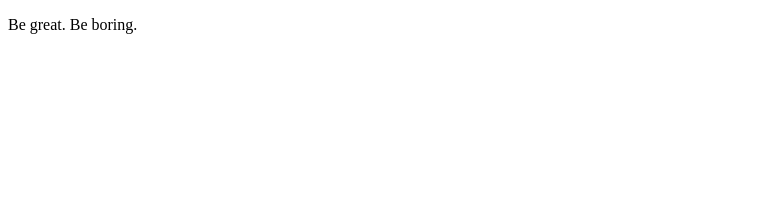
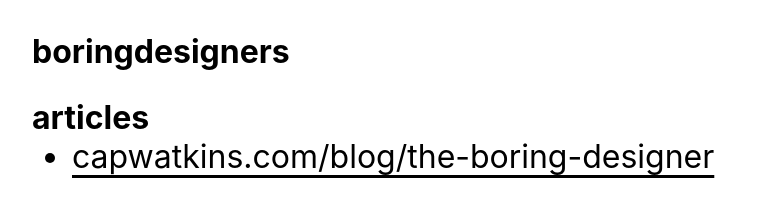
Before and after one commit to boringdesigners/boring-website, a plain HTML site: page index.html in a window 1280 px wide. Shown: the whole page, without its empty margins (0-769 px from the left). Drawn offline with Linux system fonts and the light colour scheme.

Commit message:
boring styles

```diff
--- a/index.html
+++ b/index.html
@@ -1,9 +1,24 @@
-<!doctype html>
-<html>
-  <head>
-    <title>Welcome to www.boringdesigners.com</title>
-  </head>
-  <body>
-    <p>Be great. Be boring.</p>
-  </body>
+<!DOCTYPE html>
+<html lang="en">
+<head>
+  <meta charset="UTF-8">
+  <meta name="viewport" content="width=device-width, initial-scale=1.0">
+  <title>boringdesigners</title>
+  <link rel="stylesheet" href="styles.css">
+</head>
+<body>
+  <h1 class="mainTitle">boringdesigners</h1>
+  <h2 class="sectionTitle">articles</h2>
+  <ul>
+    <li>
+      <a href="https://capwatkins.com/blog/the-boring-designer">capwatkins.com/blog/the-boring-designer</a>
+    </li>
+  </ul>
+  <!-- <h2 class="sectionTitle">systems</h2>
+  <ul>
+    <li>
+      <a href="https://designsystem.digital.gov">designsystem.digital.gov</a>
+    </li>
+  </ul> -->
+</body>
 </html>
--- /dev/null
+++ b/styles.css
@@ -0,0 +1,46 @@
+:root {
+  --minBaseFontSize: 1.5rem;
+  --maxBaseFontSize: 3rem;
+  --baseFontSize: clamp(var(--minBaseFontSize), 2.5vw, var(--maxBaseFontSize));
+  --baseFontFamily: -apple-system, BlinkMacSystemFont, 'Helvetica Neue', 'Segoe UI', sans-serif;
+  --pagePadding: 2rem;
+}
+
+*, *:before, *:after {
+  box-sizing: border-box;
+}
+
+html {
+  font-size: 100%;
+}
+
+body {
+  font-family: var(--baseFontFamily);
+  font-size: var(--baseFontSize);
+  margin: unset;
+  padding: var(--pagePadding);
+
+  -webkit-font-smoothing: antialiased;
+	-moz-osx-font-smoothing: grayscale;
+}
+
+a {
+  color: inherit;
+  text-underline-position: under;
+}
+
+h1, h2, h3, h4, h5, h6 {
+  font-size: inherit;
+}
+
+ul {
+  margin: unset;
+}
+
+.mainTitle {
+  margin-top: 0;
+}
+
+.sectionTitle {
+  margin-bottom: 0;
+}
```
